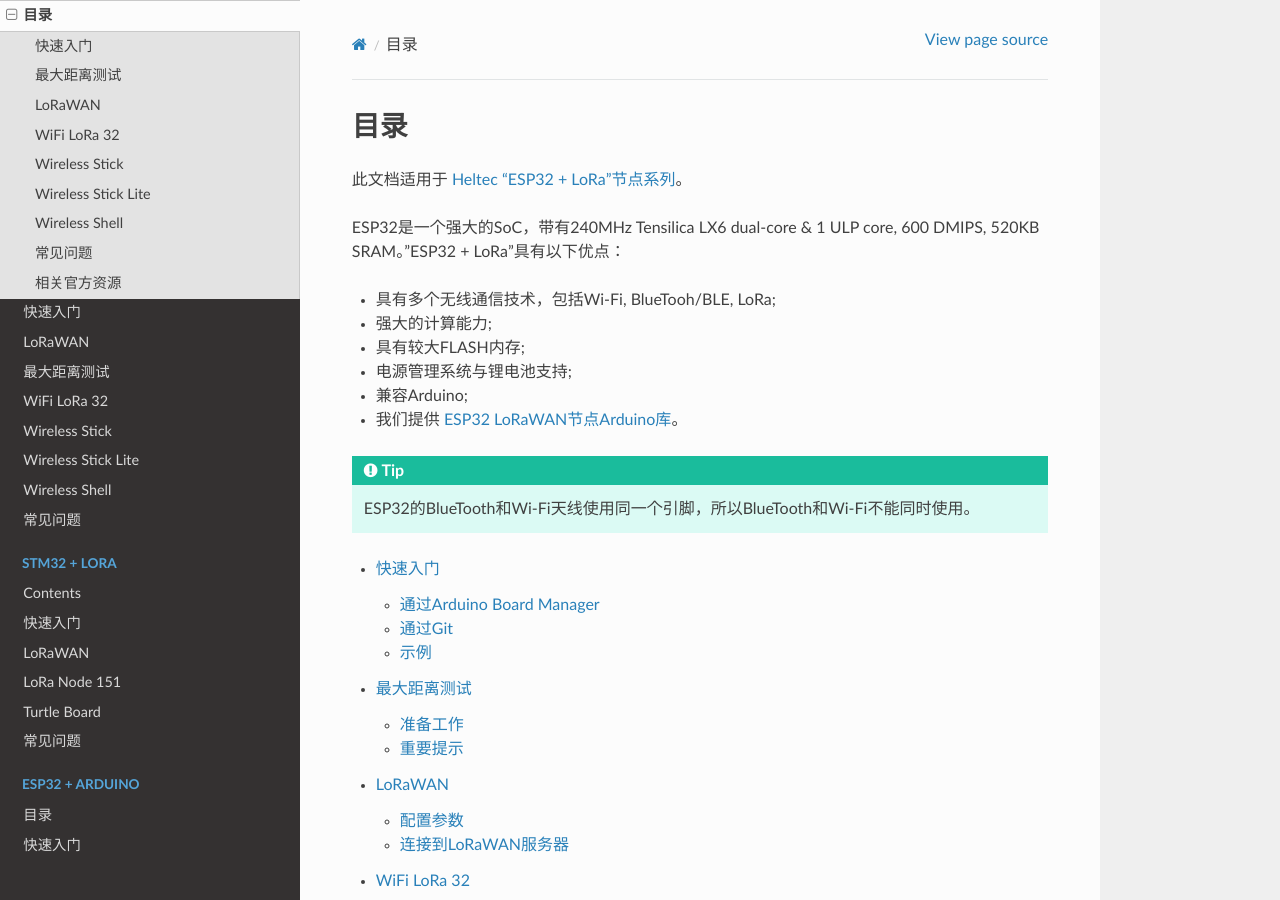
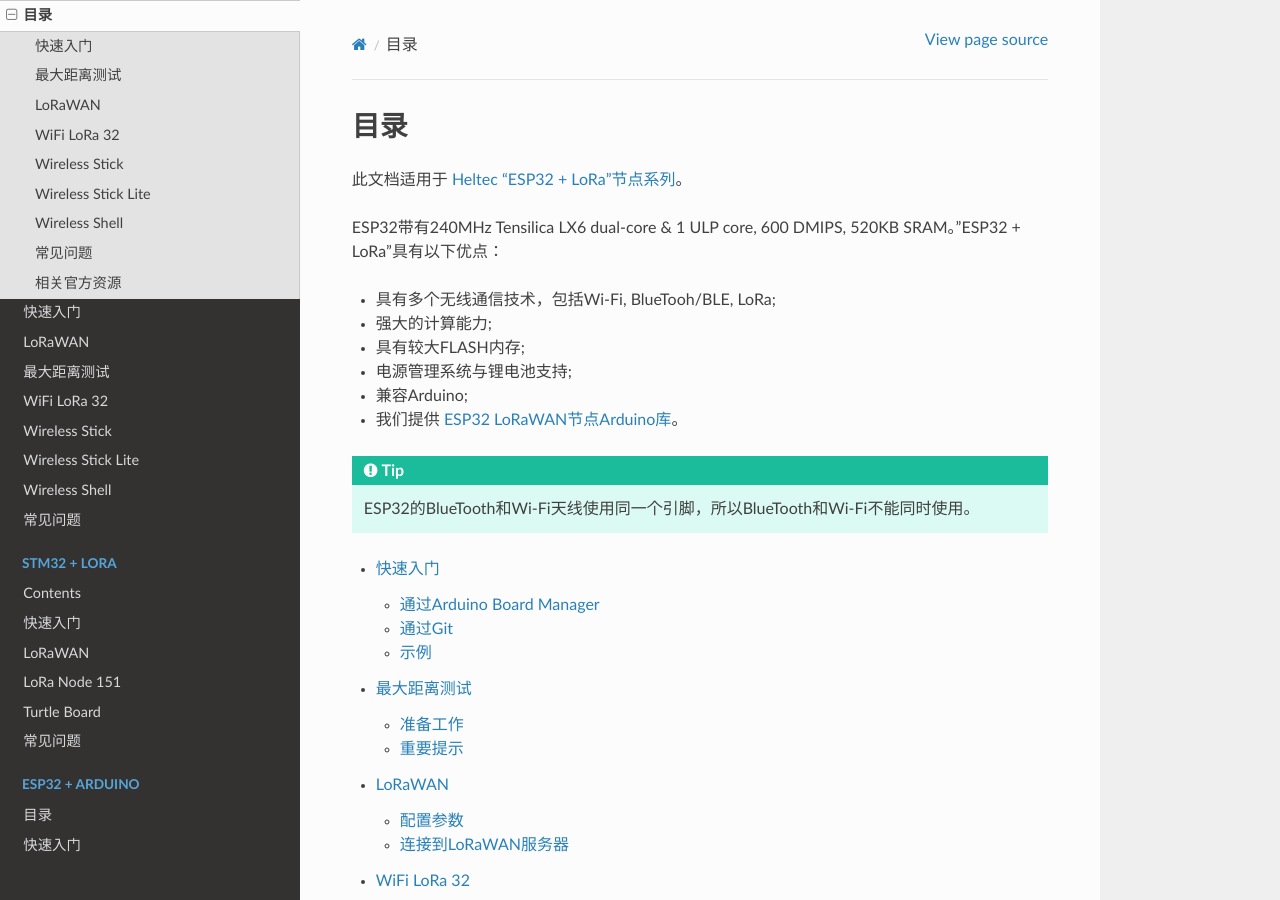
Before and after one commit to HelTecAutomation/HeltecDocs-zh_CN, a Sphinx documentation site: the page built from zh_CN/source/esp32/index.rst, in a window 1280 px wide and 900 px high. Built offline with Sphinx 7.4.7 and the Read the Docs theme 2.0.0, drawn with Linux system fonts in a browser that asks for light colours; pages that are not in the unit, such as notebooks, are missing from menus.

```diff
--- a/zh_CN/source/esp32+arduino/index.rst
+++ b/zh_CN/source/esp32+arduino/index.rst
@@ -3,14 +3,14 @@
 
 此文档适用于 `Heltec "ESP32 + Arduino"节点系列 <https://heltec.org/proudct_center/esp-arduino/>`_。
 
-ESP32是一个强大的SoC，带有240MHz Tensilica LX6 dual-core & 1 ULP core, 600 DMIPS, 520KB SRAM。"ESP32 + Arduino"具有以下优点：
+ESP32带有240MHz Tensilica LX6 dual-core & 1 ULP core, 600 DMIPS, 520KB SRAM。"ESP32 + Arduino"具有以下优点：
 
 -  具有多个无线通信技术，包括Wi-Fi, BlueTooh/BLE;
 -  强大的计算能力;
 -  具有较大FLASH内存;
 -  电源管理系统与锂电池支持;
 -  兼容Arduino;
--  我们提供 `ESP32 Arduino库 <https://github.com/HelTecAutomation/Heltec_ESP32>`_;
+-  我们提供 `ESP32 Arduino库 <https://github.com/HelTecAutomation/Heltec_ESP32>`_。
 
 .. toctree::
     :maxdepth: 2
--- a/zh_CN/source/esp32/index.rst
+++ b/zh_CN/source/esp32/index.rst
@@ -3,7 +3,7 @@
 
 此文档适用于 `Heltec "ESP32 + LoRa"节点系列 <https://heltec.org/proudct_center/lora/lora-node/>`_。
 
-ESP32是一个强大的SoC，带有240MHz Tensilica LX6 dual-core & 1 ULP core, 600 DMIPS, 520KB SRAM。"ESP32 + LoRa"具有以下优点：
+ESP32带有240MHz Tensilica LX6 dual-core & 1 ULP core, 600 DMIPS, 520KB SRAM。"ESP32 + LoRa"具有以下优点：
 
 -  具有多个无线通信技术，包括Wi-Fi, BlueTooh/BLE, LoRa;
 -  强大的计算能力;
```
Also changed, not shown: zh_CN/source/esp8266+arduino/index.rst (+15 -15 lines), zh_CN/source/esp8266+arduino/wifi_kit_8/index.rst (+5 -5 lines).
